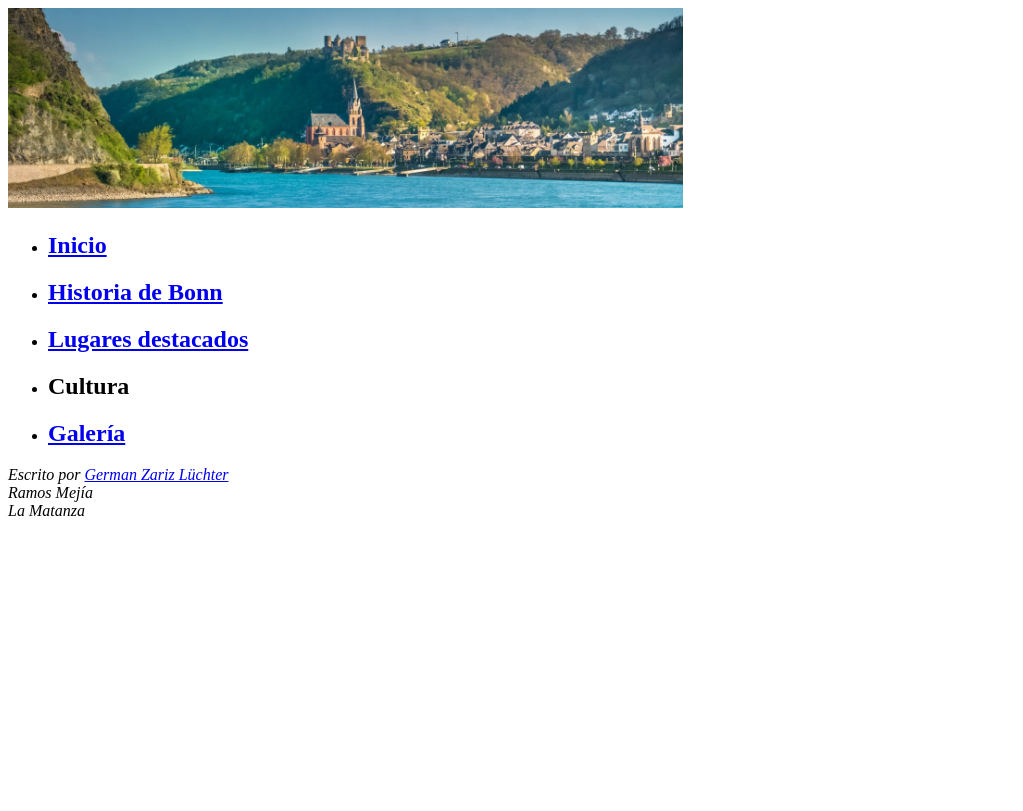
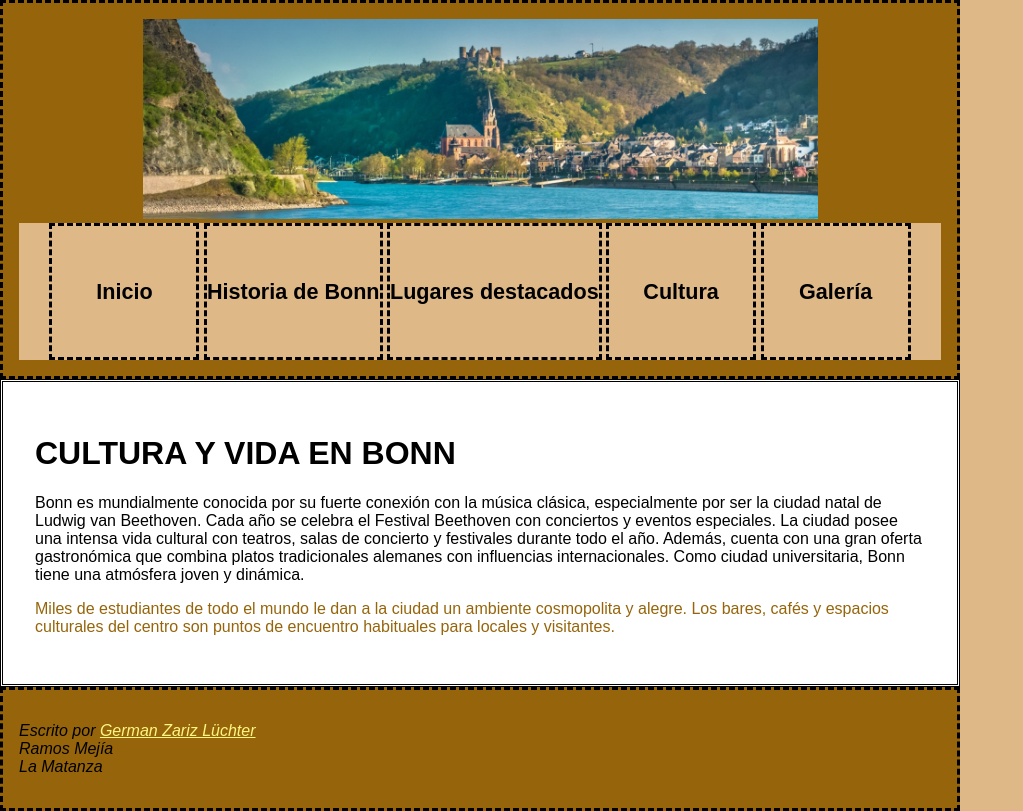
Before and after one commit to GermanArt08/Practicas-Informatica-general, a plain HTML site: page Practica 14/cultura.html in a window 1280 px wide. Shown: the whole page, without its empty margins (0-1023 px from the left). Drawn offline with Linux system fonts and the light colour scheme.

Commit message:
3/5 22:24

```diff
--- a/Practica 14/css/estilos.css
+++ b/Practica 14/css/estilos.css
@@ -0,0 +1,88 @@
+* { box-sizing: border-box; }
+body {
+	margin: 0;
+	padding: 0;
+	background: burlywood;
+	font-family: "Hanken Grotesk", sans-serif;
+}
+#contenedor {
+    width: 100%;
+    max-width: 960px;
+}
+header {
+	background: rgb(150, 101, 11);
+	padding: 1em;
+	text-align: center;
+    border-style: dashed;
+}
+footer {
+    background-color: rgb(150, 101, 11);
+    padding: 1em;
+    border-style: dashed;
+}
+main {
+	padding: 2em;
+	background: white;
+    border-style: double;
+}
+h1 {
+	font-family: "Poppins", sans-serif;
+	font-weight: 800;
+	text-transform: uppercase;
+}
+h2 {
+	font-weight: 700;
+}
+li {
+	line-height: 1.8em;
+}
+.actual {
+    color: rgb(150, 101, 11);
+}
+a:link {
+	color: rgb(255, 246, 127);
+}
+a:visited {
+	color: rgb(255, 188, 65);
+}
+a:hover {
+	color: red;
+}
+a:active {
+	color: red;
+}
+nav {
+	background-color: burlywood;
+}
+nav ul {
+	margin: 0;
+	padding: 0;
+	list-style-type: none;
+}
+nav li {
+	display: inline-block;
+    border-style: dashed;
+}
+nav a {
+	font-size: 0.9em;
+	line-height: 2.2em;
+	padding: 0.4em 10em;
+	text-align: center;
+	text-decoration: none;
+}
+nav a:link {
+	background-color: burlywood;
+	color: #000;
+}
+nav a:visited {
+	background-color: brown;
+	color: #000;
+}
+nav a:hover {
+	background-color: #000;
+	color: #FFF;
+}
+nav a:active {
+	background-color: rgb(150, 101, 11);
+	color: brown;
+}
--- a/Practica 14/cultura.html
+++ b/Practica 14/cultura.html
@@ -4,8 +4,9 @@
         <meta charset="UTF-8">
         <title>Practica 14</title>
         <link rel="stylesheet" href="css/estilos.css">
+        <link href="https://fonts.googleapis.com/css2?family=Open+Sans:wght@400;600&family=Playfair+Display:wght@700&display=swap" rel="stylesheet">
     </head>
-    <body>
+    <body><div id="contenedor">
         <header>
             <img src="img/logo.jpg" alt="Vista panoramica de Bonn" height="200">
             <nav>
@@ -13,12 +14,17 @@
                     <li><a href="index.html"><h2>Inicio</h2></a></li>
                     <li><a href="historia.html"><h2>Historia de Bonn</h2></a></li>
                     <li><a href="lugares.html"><h2>Lugares destacados</h2></a></li>
-                    <li><h2>Cultura</h2></li>
+                    <li><a href="cultura.html"><h2>Cultura</h2></a></li>
                     <li><a href="galeria.html"><h2>Galería</h2></a></li>
                 </ul>
             </nav>
         </header>
-        <main></main>
+        <main>
+            <h1>Cultura y Vida en Bonn</h1>
+            <p>Bonn es mundialmente conocida por su fuerte conexión con la música clásica, especialmente por ser la ciudad natal de Ludwig van Beethoven. Cada año se celebra el Festival Beethoven con conciertos y eventos especiales.
+La ciudad posee una intensa vida cultural con teatros, salas de concierto y festivales durante todo el año. Además, cuenta con una gran oferta gastronómica que combina platos tradicionales alemanes con influencias internacionales.
+Como ciudad universitaria, Bonn tiene una atmósfera joven y dinámica. <div class="actual">Miles de estudiantes de todo el mundo le dan a la ciudad un ambiente cosmopolita y alegre. Los bares, cafés y espacios culturales del centro son puntos de encuentro habituales para locales y visitantes.</div></p>
+        </main>
         <footer>
             <address>
             <p>Escrito por <a href="mailto:germanzl666@gmail.com">German Zariz Lüchter</a><br>
@@ -26,5 +32,5 @@
             La Matanza</p>
 	        </address>
         </footer>
-    </body>
+    </div></body>
 </html>
--- a/Practica 14/galeria.html
+++ b/Practica 14/galeria.html
@@ -4,8 +4,9 @@
         <meta charset="UTF-8">
         <title>Practica 14</title>
         <link rel="stylesheet" href="css/estilos.css">
+        <link href="https://fonts.googleapis.com/css2?family=Open+Sans:wght@400;600&family=Playfair+Display:wght@700&display=swap" rel="stylesheet">
     </head>
-    <body>
+    <body><div id="contenedor">
         <header>
             <img src="img/logo.jpg" alt="Vista panoramica de Bonn" height="200">
             <nav>
@@ -14,11 +15,17 @@
                     <li><a href="historia.html"><h2>Historia de Bonn</h2></a></li>
                     <li><a href="lugares.html"><h2>Lugares destacados</h2></a></li>
                     <li><a href="cultura.html"><h2>Cultura</h2></a></li>
-                    <li><h2>Galería</h2></li>
+                    <li><a href="galeria.html"><h2>Galería</h2></a></li>
                 </ul>
             </nav>
         </header>
-        <main></main>
+        <main>
+            <h1>Galería y multimedia</h1>
+            <p>En esta sección se pueden apreciar imágenes representativas de la belleza de Bonn y su rica historia.
+Además, Bonn ofrece una gran variedad de actividades culturales durante todo el año. Para comprender mejor la atmósfera de la ciudad, a continuación se presenta un video que muestra algunos de sus paisajes más emblemáticos y su vibrante vida diaria.</p>
+<iframe width="560" height="315" src="https://www.youtube.com/embed/lUoSpoDOXcU?si=F48115DEs-a_he3-" title="Bonn: La Ciudad Tranquila Que Te Atrapa | 4K" frameborder="0" allow="accelerometer; autoplay; clipboard-write; encrypted-media; gyroscope; picture-in-picture; web-share" referrerpolicy="strict-origin-when-cross-origin" allowfullscreen></iframe>
+<p>Bonn es una ciudad que invita a descubrir su pasado histórico mientras disfruta de su presente moderno y lleno de vida.</p>
+        </main>
         <footer>
             <address>
             <p>Escrito por <a href="mailto:germanzl666@gmail.com">German Zariz Lüchter</a><br>
@@ -26,5 +33,5 @@
             La Matanza</p>
 	        </address>
         </footer>
-    </body>
+    </div></body>
 </html>
```
Also changed, not shown: Practica 14/historia.html (+5 -3 lines), Practica 14/index.html (+5 -4 lines), Practica 14/lugares.html (+5 -3 lines).
